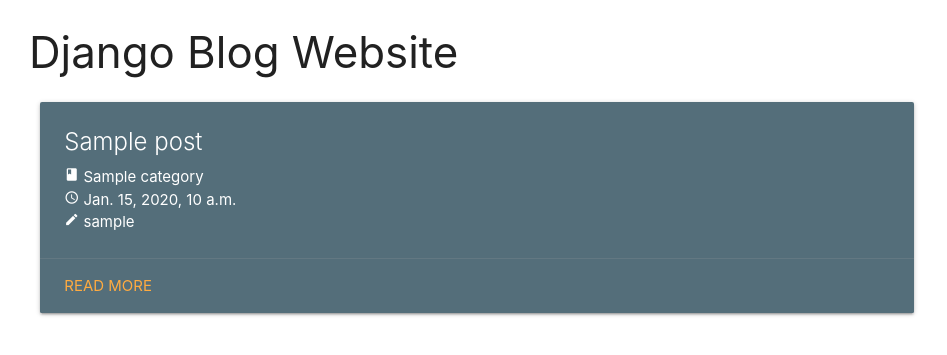
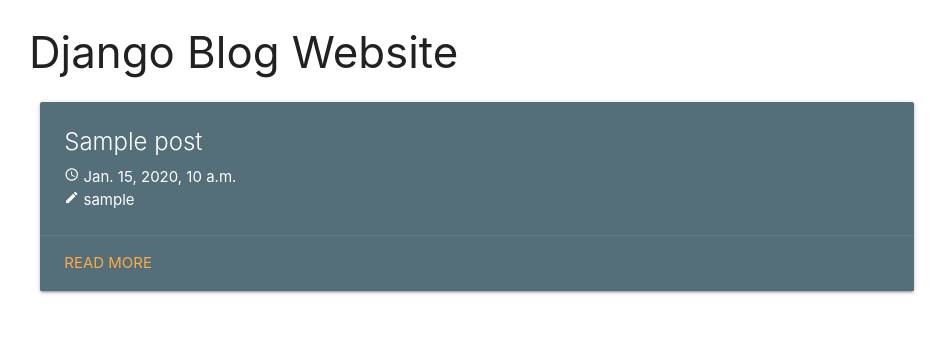
Before and after one commit to prashantacharya/Django-Blog, a Django app: page / in a window 1280 px wide. Shown: the top 355 px of the page, without its empty margins (163-1110 px from the left). Run offline with Django 3.2, Linux system fonts and the light colour scheme; tables that the repository leaves empty hold one stand-in row (values such as "Sample post").

Commit message:
Category added to blogs.

```diff
--- a/blog/models.py
+++ b/blog/models.py
@@ -19,7 +19,7 @@ class Post(models.Model):
 	created_date = models.DateTimeField(default=timezone.now)
 	published_date = models.DateTimeField(blank=True, null=True)
 	cover = models.ImageField(upload_to="blog/static/images/", null=False)
-	category = models.ForeignKey(Category, on_delete=models.CASCADE)
+	category = models.ManyToManyField(Category, blank = True, related_name = 'Category')
 
 	def publish(self):
 		self.published_date = timezone.now()
--- a/blog/templates/blog/all-posts.html
+++ b/blog/templates/blog/all-posts.html
@@ -10,7 +10,6 @@
 		<div class="card blue-grey darken-1">
 			<div class="card-content white-text">
 				<span class="card-title">{{ post.title }}</span>
-				<p><i class='material-icons' style='font-size: 1rem'>class</i> {{ post.category }}</p>
 				<p><i class='material-icons' style='font-size: 1rem'>access_time</i> {{ post.published_date }}</p>
 				<p><i class='material-icons' style='font-size: 1rem'>edit</i> {{ post.author }}</p>
 			</div>
--- a/blog/templates/blog/blog.html
+++ b/blog/templates/blog/blog.html
@@ -6,7 +6,11 @@
 {% block body %}
 	<h2 class='blue-grey-text darken-1'>{{title}}</h2>
 	<p>{{published_date}}</p>
-	<p><strong>Category:</strong> {{category}}</p>
+	<p><strong>Category:</strong>
+		{% for category in categories %}
+			{{ category }},
+		{% endfor %}
+	</p>
 
 	<div>
 		<img src="{% static image %}" style='width: 900px'/>
--- a/blog/views.py
+++ b/blog/views.py
@@ -1,10 +1,14 @@
 from django.shortcuts import render
 from . import models as blog_model
 
+def BlogList(request):
+	posts = blog_model.Post.objects.all()
+	context = {'posts': ''}
+	print(type(blog_model.Post.objects.all()))
+	for post in posts:
+		print(post.id)
 
-def BlogList(request):
-	context = {"posts": blog_model.Post.objects.all()}
-	return render(request, "blog/all-posts.html", context)
+	return render(request, "blog/all-posts.html", {'posts': blog_model.Post.objects.all()})
 
 
 def blog(request, post_id):
@@ -23,7 +27,7 @@ def blog(request, post_id):
 		'image': image,
 		'text': post_data.text,
 		'author': post_data.author,
-		'category': post_data.category,
+		'categories': post_data.category.all(),
 		'published_date': post_data.published_date
 	})
 
```
